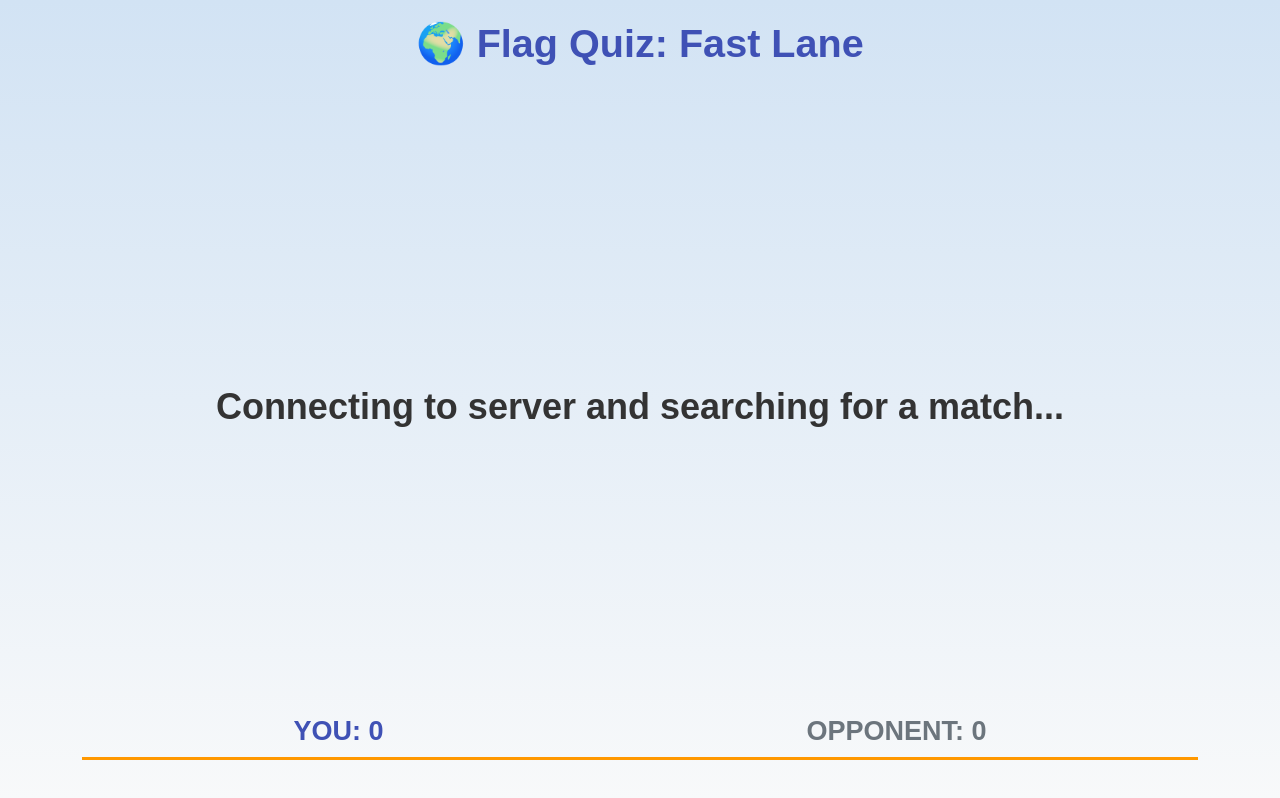
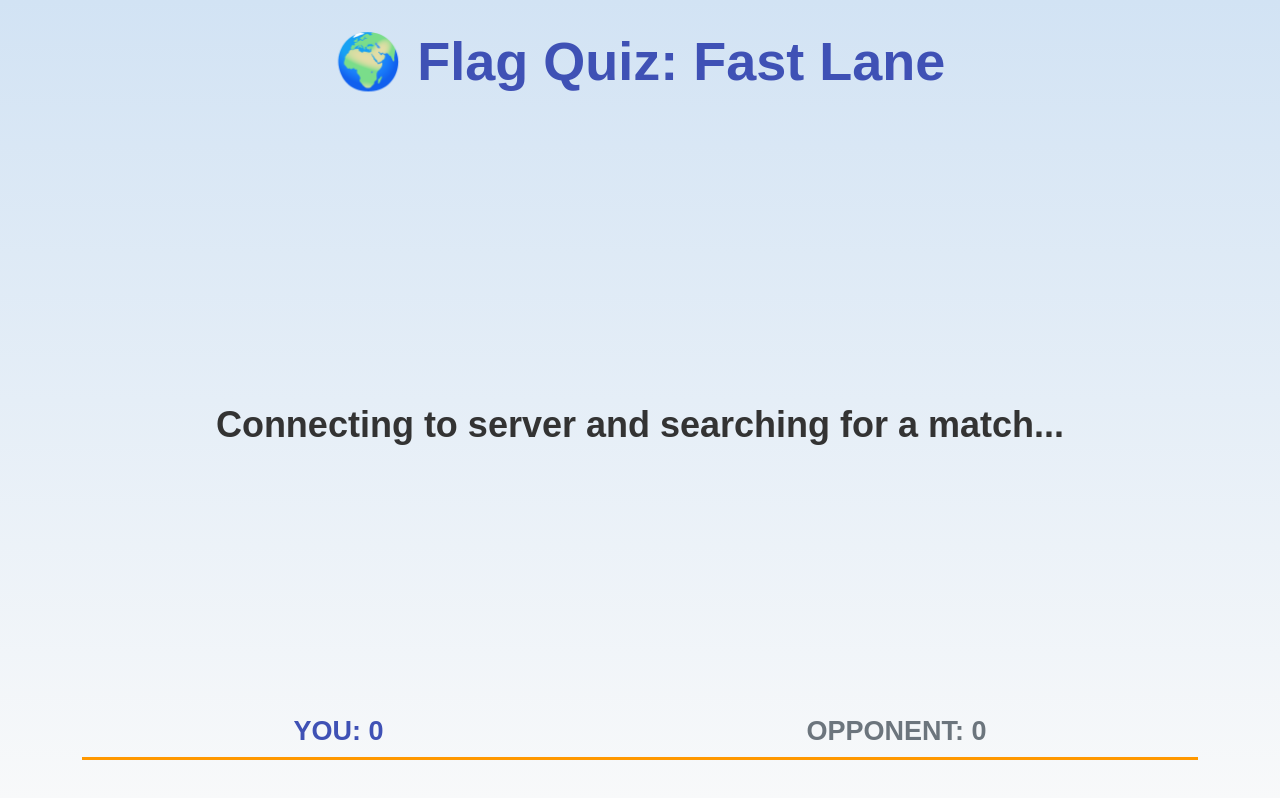
Before and after one commit to amine3831/country-game, a website: page index.html in a window 1280 px wide. Drawn offline with nearby package versions, Linux system fonts and the light colour scheme; no server answers.

Commit message:
Update index.html

```diff
--- a/index.html
+++ b/index.html
@@ -53,8 +53,8 @@
         /* === 2. HEADER & SCOREBOARD === */
         h1 {
             color: var(--primary-color);
-            margin-top: 0;
-            font-size: 2.2em; /* Bigger Title */
+            margin-top: 10px;
+            font-size: 3em; /* Bigger Title */
         }
         h2 {
             font-size: 1.5em; /* Bigger Round Display */
```
